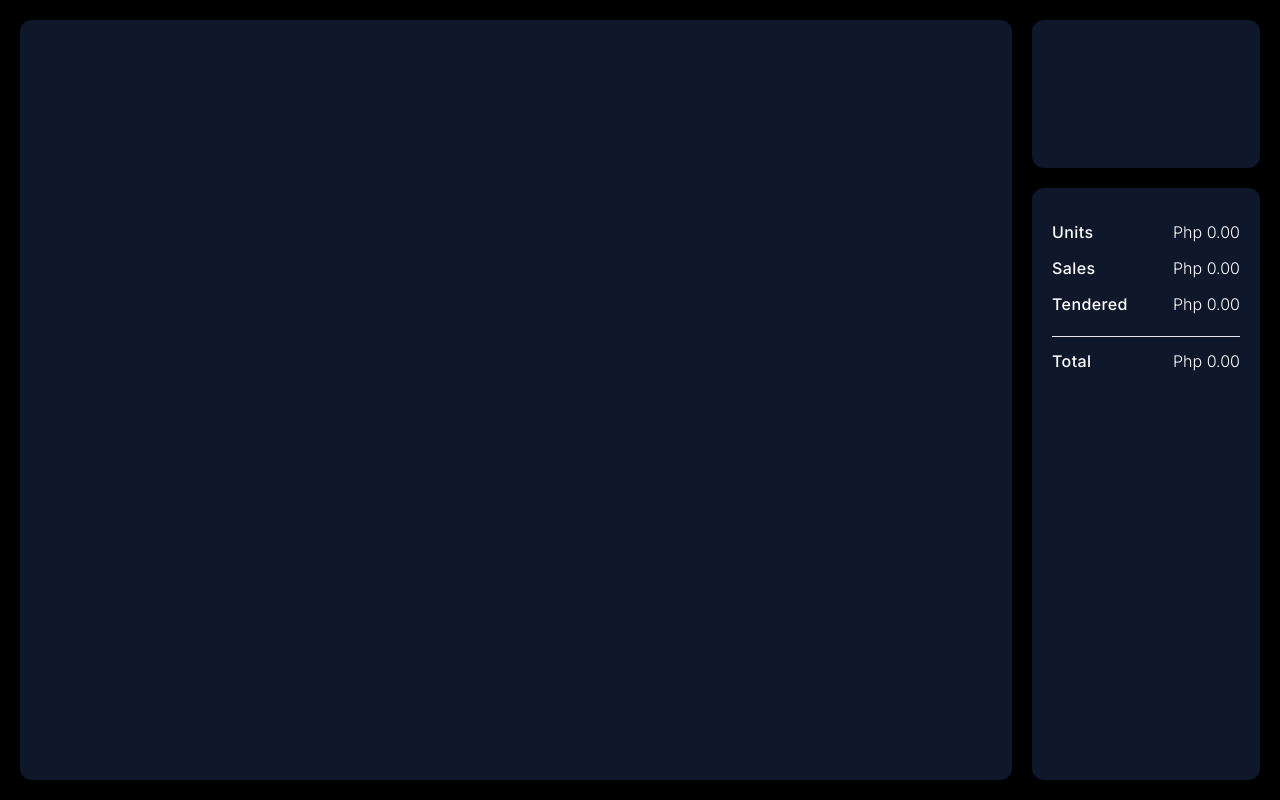
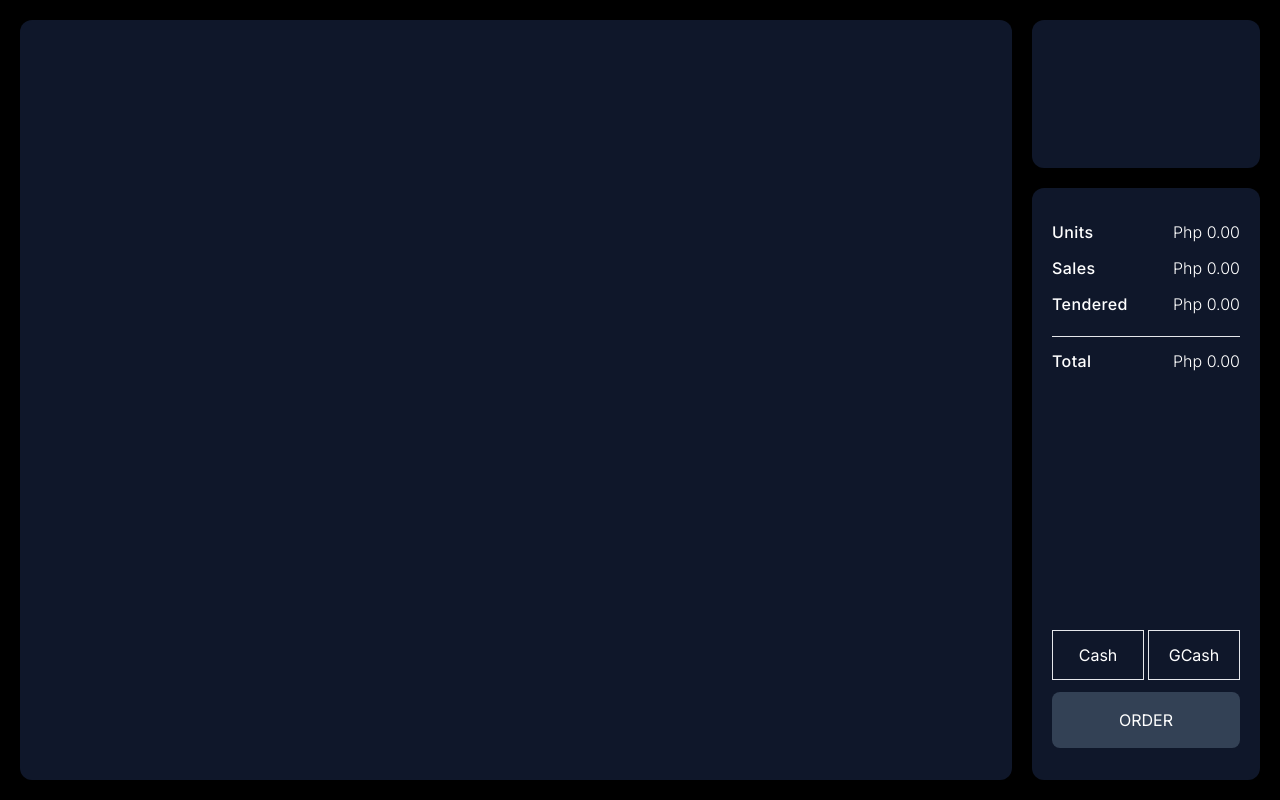
Before and after one commit to aidrecabrera/prosper-pos, a Next.js app: page / in a window 1280 px wide. Built offline with nearby package versions, Linux system fonts and the light colour scheme.

Commit message:
update page.tsx

```diff
--- /dev/null
+++ b/src/app/components/calculation.tsx
@@ -0,0 +1,26 @@
+"use client";
+
+import PaymentComponent from "./payment";
+import ComputationComponent from "./computation";
+import OrderComponent from "./order";
+
+export default function CalculationComponent() {
+  return (
+    <>
+      <div className="flex flex-col grow gap-5">
+        <div className="h-1/5 bg-slate-900 rounded-xl"></div>
+        <div className="h-4/5 bg-slate-900 rounded-xl p-5">
+          <div className="flex flex-col justify-between h-full">
+            <div>
+              <ComputationComponent />
+            </div>
+            <div>
+              <PaymentComponent />
+              <OrderComponent />
+            </div>
+          </div>
+        </div>
+      </div>
+    </>
+  );
+}
--- /dev/null
+++ b/src/app/components/computation.tsx
@@ -0,0 +1,33 @@
+export default function ComputationComponent() {
+  return (
+    <>
+      <div className="pt-3">
+        <div className="flex flex-row grow w-full justify-between">
+          <h1 className="font-medium tracking-wide">Units</h1>
+          <h1 className="font-light">Php {"0.00"}</h1>
+        </div>
+      </div>
+      <div className="pt-3">
+        <div className="flex flex-row grow w-full justify-between">
+          <h1 className="font-medium tracking-wide">Sales</h1>
+          <h1 className="font-light">Php {"0.00"}</h1>
+        </div>
+      </div>
+      <div className="pt-3">
+        <div className="flex flex-row grow w-full justify-between">
+          <h1 className="font-medium tracking-wide">Tendered</h1>
+          <h1 className="font-light">Php {"0.00"}</h1>
+        </div>
+      </div>
+      <div className="pt-5">
+        <hr />
+      </div>
+      <div className="pt-3">
+        <div className="flex flex-row grow w-full justify-between">
+          <h1 className="font-medium tracking-wide">Total</h1>
+          <h1 className="font-light">Php {"0.00"}</h1>
+        </div>
+      </div>
+    </>
+  );
+}
--- /dev/null
+++ b/src/app/components/order.tsx
@@ -0,0 +1,14 @@
+export default function Order() {
+  return (
+    <>
+      <div className="flex justify-center pt-3 pb-3">
+        <button
+          className="bg-slate-700 w-full h-14 rounded-lg"
+          onClick={() => console.log("hello world")}
+        >
+          ORDER
+        </button>
+      </div>
+    </>
+  );
+}
--- /dev/null
+++ b/src/app/components/payment.tsx
@@ -0,0 +1,16 @@
+import React from "react";
+
+export default function page() {
+  return (
+    <>
+      <div className="flex flex-row justify-between gap-1">
+        <div className="border justify-center items-center text-center w-full p-3">
+          <h1>Cash</h1>
+        </div>
+        <div className="border justify-center items-center text-center w-full p-3">
+          <h1>GCash</h1>
+        </div>
+      </div>
+    </>
+  );
+}
--- a/src/app/page.tsx
+++ b/src/app/page.tsx
@@ -1,42 +1,13 @@
 import styles from "./page.module.css";
+import CalculationComponent from "./components/calculation";
+import PaymentComponent from "./components/payment";
 
 export default function Home() {
   return (
     <main className="">
       <div className="flex flex-row h-screen p-5 gap-5">
         <div className="w-4/5 bg-slate-900 rounded-xl"></div>
-        <div className="flex flex-col grow gap-5">
-          <div className="h-1/5 bg-slate-900 rounded-xl"></div>
-          <div className="h-4/5 bg-slate-900 rounded-xl p-5">
-            <div className="pt-3">
-              <div className="flex flex-row grow w-full justify-between">
-                <h1 className="font-medium tracking-wide">Units</h1>
-                <h1 className="font-light">Php {"0.00"}</h1>
-              </div>
-            </div>
-            <div className="pt-3">
-              <div className="flex flex-row grow w-full justify-between">
-                <h1 className="font-medium tracking-wide">Sales</h1>
-                <h1 className="font-light">Php {"0.00"}</h1>
-              </div>
-            </div>
-            <div className="pt-3">
-              <div className="flex flex-row grow w-full justify-between">
-                <h1 className="font-medium tracking-wide">Tendered</h1>
-                <h1 className="font-light">Php {"0.00"}</h1>
-              </div>
-            </div>
-            <div className="pt-5">
-              <hr />
-            </div>
-            <div className="pt-3">
-              <div className="flex flex-row grow w-full justify-between">
-                <h1 className="font-medium tracking-wide">Total</h1>
-                <h1 className="font-light">Php {"0.00"}</h1>
-              </div>
-            </div>
-          </div>
-        </div>
+        <CalculationComponent />
       </div>
     </main>
   );
```
